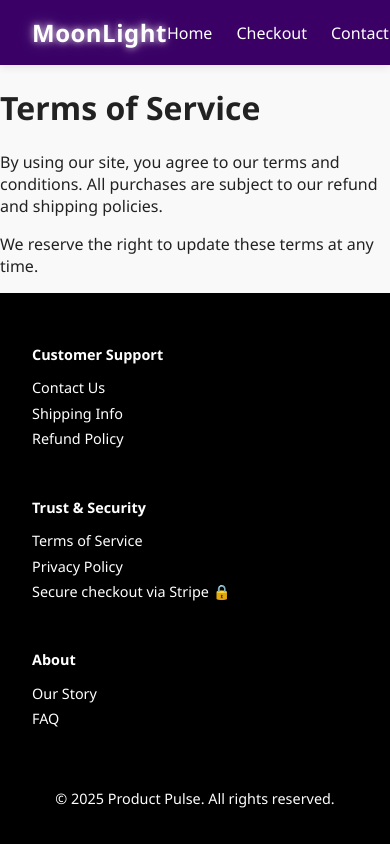
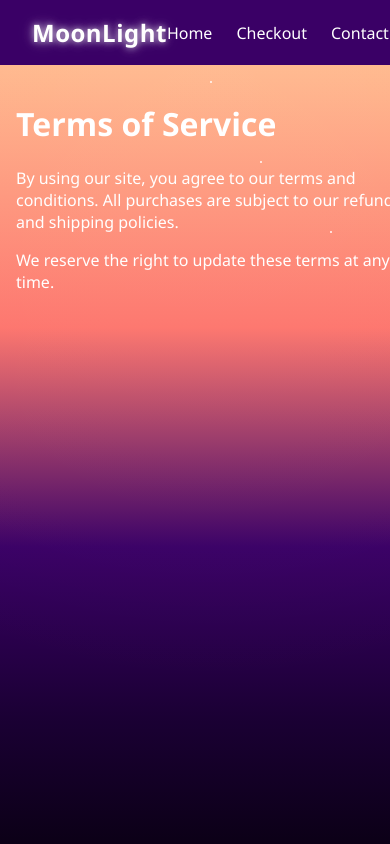
Before and after one commit to Paulo-Carrera/moon-light, a React (Vite) app: page /terms in a window 390 px wide. Built offline with nearby package versions, Linux system fonts and the light colour scheme.

Commit message:
testing css wrapper on terms

```diff
--- a/src/pages/Terms.jsx
+++ b/src/pages/Terms.jsx
@@ -1,9 +1,12 @@
 export default function Terms() {
   return (
+    <div className="gradient-wrapper">
+      <div className="star"></div>
     <div className="page">
       <h1>Terms of Service</h1>
       <p>By using our site, you agree to our terms and conditions. All purchases are subject to our refund and shipping policies.</p>
       <p>We reserve the right to update these terms at any time.</p>
     </div>
+    </div>
   );
 }
--- a/src/styles/global.css
+++ b/src/styles/global.css
@@ -1,12 +1,104 @@
-body {
-  font-family: 'Inter', system-ui, sans-serif;
+/* Global Reset */
+html, body {
   margin: 0;
   padding: 0;
-  background-color: #f9f9f9; /* optional: light background */
-  color: #222; /* optional: clean text color */
+  height: 100%;
+  width: 100%;
+  overflow-x: hidden;
+  font-family: 'Segoe UI', sans-serif;
 }
 
-@keyframes spin {
-  0% { transform: rotate(0deg); }
-  100% { transform: rotate(360deg); }
+/* Universal Gradient Wrapper */
+.gradient-wrapper {
+  width: 100%;
+  min-height: 100vh;
+  padding: 2rem;
+  background: linear-gradient(to top,
+    #000000 0%,
+    #1a0033 25%,
+    #3a0066 45%,
+    #fd746c 70%,
+    #ffb88c 100%);
+  position: relative;
+  color: white;
+  display: flex;
+  flex-direction: column;
+  align-items: center;
+  justify-content: flex-start;
+  overflow: hidden;
+  z-index: 1;
 }
+
+.gradient-wrapper::before {
+  content: "";
+  position: absolute;
+  inset: 0;
+  background: radial-gradient(circle at top, rgba(255,255,255,0.05), transparent 70%);
+  pointer-events: none;
+  z-index: 0;
+}
+
+/* Star Cluster */
+@keyframes twinkle {
+  0%, 100% { opacity: 1; }
+  50% { opacity: 0.4; }
+}
+
+.star {
+  position: absolute;
+  background: white;
+  border-radius: 50%;
+  width: 2px;
+  height: 2px;
+  box-shadow:
+    50px 80px white,
+    120px 150px white,
+    200px 100px white,
+    300px 200px white,
+    400px 50px white,
+    500px 180px white;
+  z-index: 1;
+  animation: twinkle 4s infinite ease-in-out;
+  animation-delay: 1s;
+}
+
+/* Responsive Layout for Mobile */
+@media (max-width: 600px) {
+  .gradient-wrapper {
+    padding: 1rem;
+    align-items: center;
+  }
+
+  .moon {
+    top: 20px;
+    right: 5%;
+    transform: none;
+    height: 15%;
+    width: 15%;
+    position: absolute;
+  }
+
+  .home-title {
+    font-size: 2rem;
+    margin-bottom: 15px;
+    text-align: center;
+  }
+
+  .product-grid {
+    display: flex;
+    flex-direction: column;
+    align-items: center;
+    gap: 20px;
+  }
+
+  .product-card {
+    width: 300px;
+    max-width: 320px;
+    margin: auto;
+  }
+
+  .buy-button {
+    width: 100%;
+    text-align: center;
+  }
+}
```
